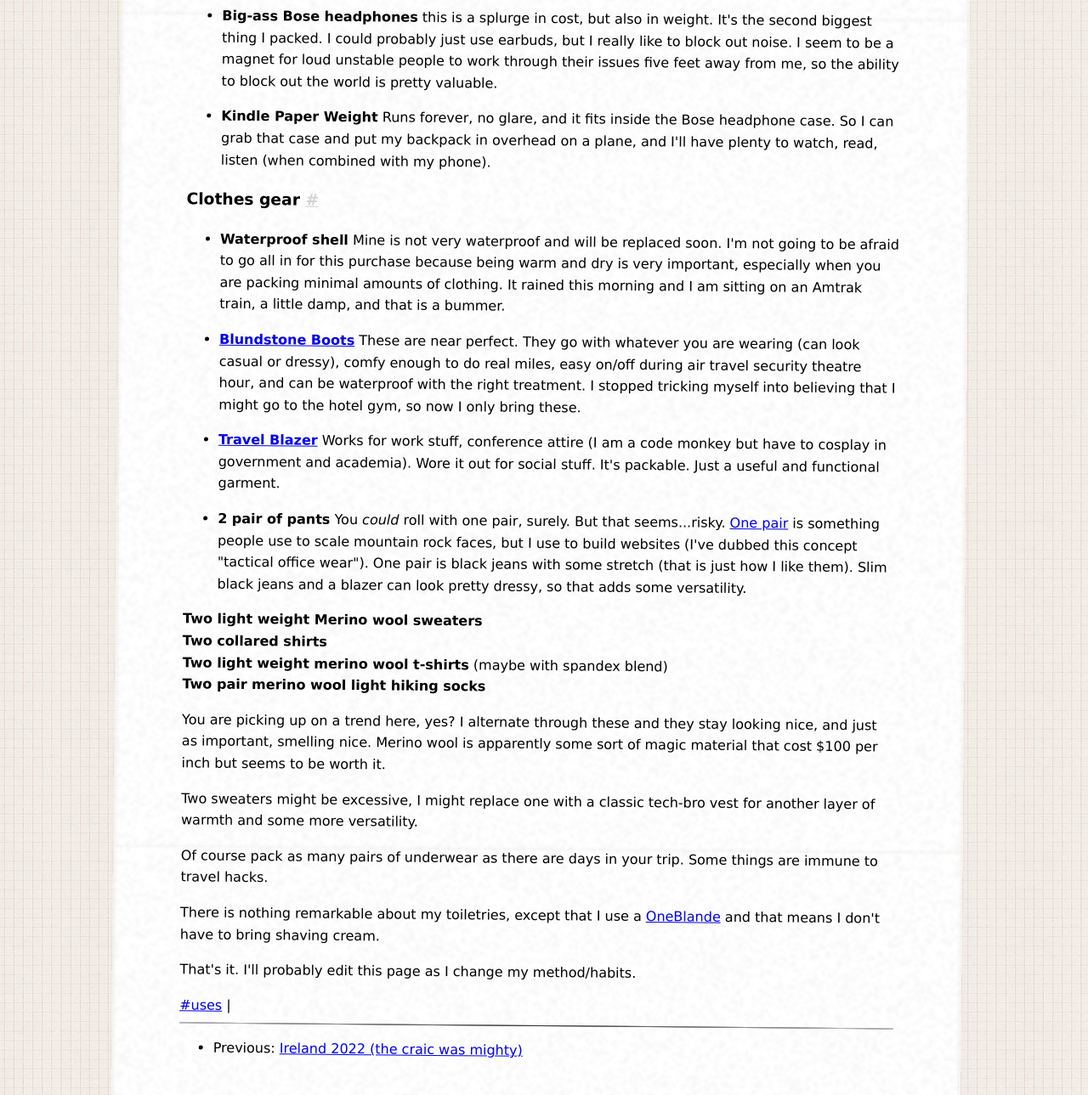
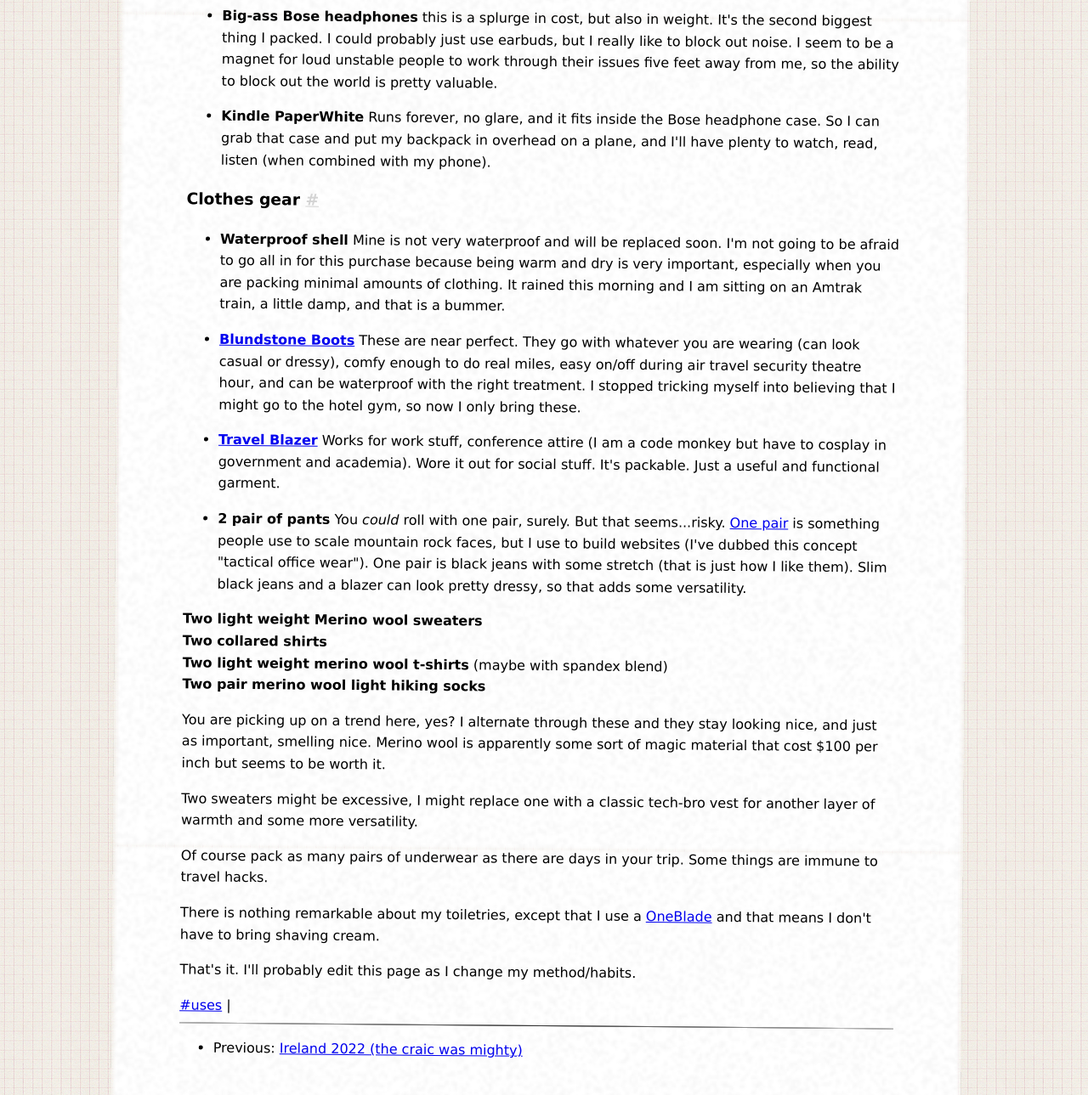
Before and after one commit to coburnicus/jeffcoburn.com, an Eleventy site: page posts/2022/what-goes-in-my-bag.md in a window 1280 px wide. Shown: the part 1147-2436 px from the top of the page at 85% size. Built offline with nearby package versions, Linux system fonts and the light colour scheme; Eleventy itself is replaced by a stand-in of ours; files that its build step writes are made by us from their sources.

Commit message:
Update what-goes-in-my-bag.md

```diff
--- a/posts/2022/what-goes-in-my-bag.md
+++ b/posts/2022/what-goes-in-my-bag.md
@@ -22,7 +22,7 @@
 
 - **Big-ass Bose headphones** this is a splurge in cost, but also in weight. It's the second biggest thing I packed. I could probably just use earbuds, but I really like to block out noise. I seem to be a magnet for loud unstable people to work through their issues five feet away from me, so the ability to block out the world is pretty valuable.
 
-- **Kindle Paper Weight** Runs forever, no glare, and it fits inside the Bose headphone case. So I can grab that case and put my backpack in overhead on a plane, and I'll have plenty to watch, read, listen (when combined with my phone).
+- **Kindle PaperWhite** Runs forever, no glare, and it fits inside the Bose headphone case. So I can grab that case and put my backpack in overhead on a plane, and I'll have plenty to watch, read, listen (when combined with my phone).
 
 ### Clothes gear
 
@@ -45,6 +45,6 @@
 
 Of course pack as many pairs of underwear as there are days in your trip. Some things are immune to travel hacks.
 
-There is nothing remarkable about my toiletries, except that I use a <a href="https://www.usa.philips.com/c-m-pe/oneblade-trim-edge-and-shave#triggername=options_2b6m">OneBlande</a> and that means I don't have to bring shaving cream.
+There is nothing remarkable about my toiletries, except that I use a <a href="https://www.usa.philips.com/c-m-pe/oneblade-trim-edge-and-shave#triggername=options_2b6m">OneBlade</a> and that means I don't have to bring shaving cream.
 
 That's it. I'll probably edit this page as I change my method/habits.
```
